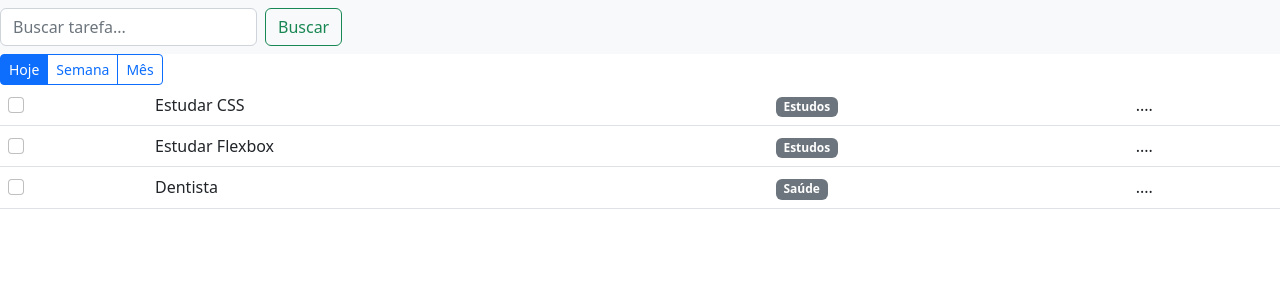
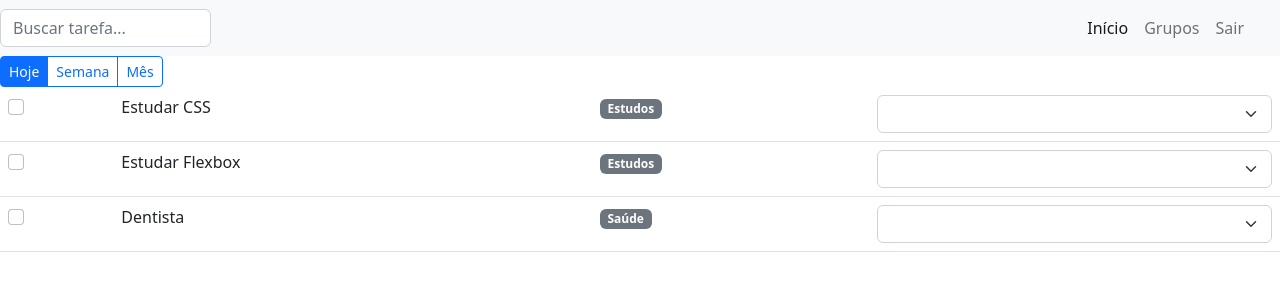
Before and after one commit to LarissaGbl/d3-todolist, a plain HTML site: page listar.html in a window 1280 px wide. Drawn offline with nearby package versions, Linux system fonts and the light colour scheme.

Commit message:
Adiciona navegação lateral e opções de editar/excluir

```diff
--- a/listar.html
+++ b/listar.html
@@ -9,18 +9,29 @@
 </head>
 <body>
     <nav class="navbar navbar-expand-lg bg-light">
-        <!--<div class="container-fluid">
-            <a class="navbar-brand" href="#">Navbar</a>
+        <form class="d-flex" role="search">
+            <input class="form-control me-2" type="search" placeholder="Buscar tarefa..." aria-label="Search">
+        </form>
+        </div>
+        <div class="container-fluid">
             <button class="navbar-toggler" type="button" data-bs-toggle="collapse" data-bs-target="#navbarSupportedContent" aria-controls="navbarSupportedContent" aria-expanded="false" aria-label="Toggle navigation">
                 <span class="navbar-toggler-icon"></span>
             </button>
             <div class="collapse navbar-collapse" id="navbarSupportedContent">
-            </div>-->
-        <form class="d-flex" role="search">
-            <input class="form-control me-2" type="search" placeholder="Buscar tarefa..." aria-label="Search">
-            <button class="btn btn-outline-success" type="submit">Buscar</button>
-        </form>
-        </div>
+                    <ul class="navbar-nav justify-content-end flex-grow-1 pe-3">
+                        <li class="nav-item">
+                            <a class="nav-link active" aria-current="page" href="#">Início</a>
+                        </li>
+                        <li class="nav-item">
+                            <a class="nav-link" href="#">Grupos</a>
+                        </li>
+                        <li class="nav-item dropdown">
+                            <a class="nav-link" href="#">Sair</a>
+                        </a>
+                        </li>
+            </div>
+
+
     </nav>
 
     <div class="btn-group btn-group-sm" role="group" aria-label="Basic radio toggle button group">
@@ -40,19 +51,32 @@
                 <td><input class="form-check-input" type="checkbox" value="" id="1"></td>
                 <td>Estudar CSS</td>
                 <td><span class="badge bg-secondary">Estudos</span></td>
-                <td>....</td>
+                <td><select class="form-select" aria-label="Default select example">
+                        <option selected></option>
+                        <option value="1">Editar</option>
+                        <option value="2">Excluir</option>
+                    </select>
+                </td>
             </tr>
             <tr>
                 <td><input class="form-check-input" type="checkbox" value="" id="1"></td>
                 <td>Estudar Flexbox</td>
                 <td><span class="badge bg-secondary">Estudos</span></td>
-                <td>....</td>
+                <td><select class="form-select" aria-label="Default select example">
+                    <option selected></option>
+                    <option value="1">Editar</option>
+                    <option value="2">Excluir</option>
+                </select></td>
             </tr>
             <tr>
                 <td><input class="form-check-input" type="checkbox" value="" id="1"></td>
                 <td>Dentista</td>
                 <td><span class="badge bg-secondary">Saúde</span></td>
-                <td>....</td>
+                <td><select class="form-select" aria-label="Default select example">
+                    <option selected></option>
+                    <option value="1">Editar</option>
+                    <option value="2">Excluir</option>
+                </select></td>
             </tr>
         </tbody>
     </table>
```
